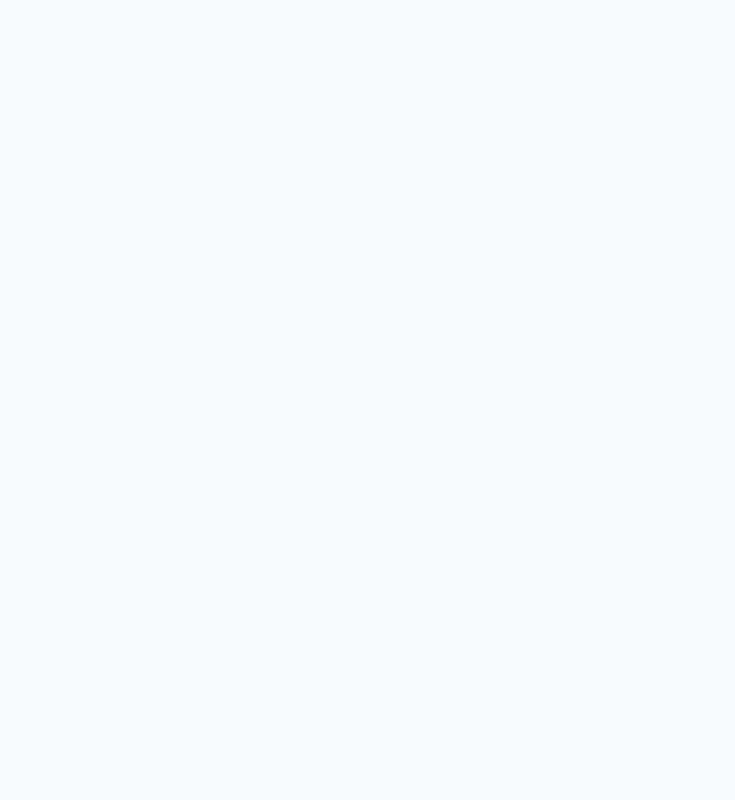
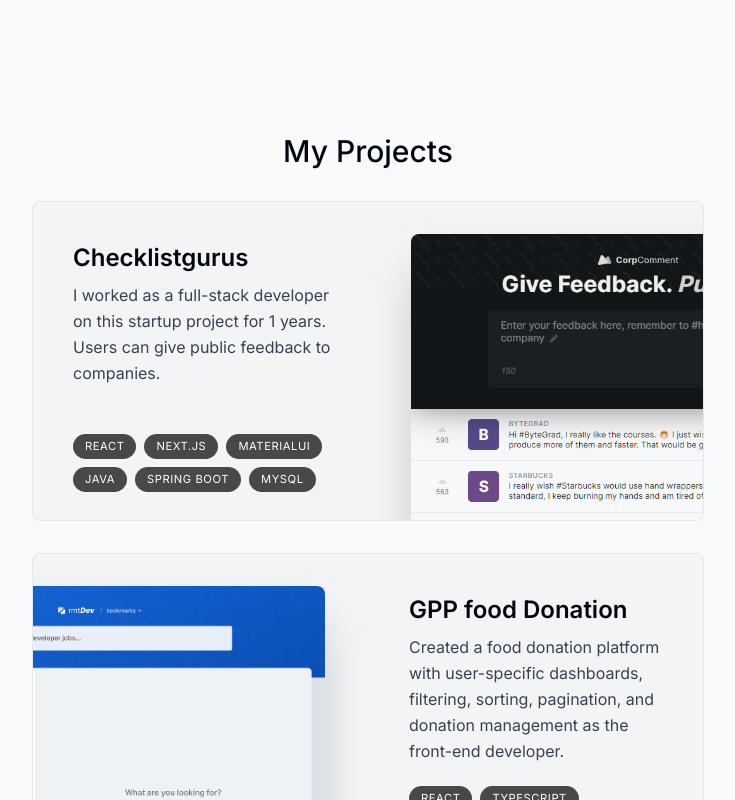
Before and after one commit to Parm-S/portfolio, a Next.js app: page / in a window 1280 px wide. Shown: the part 1160-1960 px from the top of the page, without its empty margins (272-1007 px from the left). Before the commit the page ends 1293 px from the top, so only its background shows below. Built offline with nearby package versions, Linux system fonts and the light colour scheme.

Commit message:
added project section

```diff
--- a/app/layout.tsx
+++ b/app/layout.tsx
@@ -17,7 +17,7 @@
   children: React.ReactNode;
 }>) {
   return (
-    <html lang="en">
+    <html lang="en" className="!scroll-smooth">
       <body className={` ${inter.className} bg-gray-50 text-gray-950 relative h-screen pt-28 sm:pt-36`}>
         <div className="bg-[#fbe2e3] absolute top-[-6rem] -z-10  right-[11rem] h-[31.25rem] w-[31.25rem] rounded-full blur-[10rem] sm:w-[68.75rem]"></div>
         <div className="bg-[#dbd7fb] absolute top-[-1rem] -z-10 left-[-35rem] h-[31.25rem] w-[50rem] rounded-full blur-[10rem] sm:w-[68.75rem] md:left-[-33rem] lg:left-[-28rem] xl:left-[-15rem] 2xl:left-[-5rem]"></div>
--- a/app/page.tsx
+++ b/app/page.tsx
@@ -1,5 +1,6 @@
 import About from "@/components/About";
 import Intro from "@/components/Intro";
+import Project from "@/components/Project";
 import SectionDivider from "@/components/SectionDivider";
 
 export default function Home() {
@@ -8,6 +9,7 @@
       <Intro />
       <SectionDivider />
       <About />
+      <Project />
     </main>
   );
 }
--- a/components/About/About.tsx
+++ b/components/About/About.tsx
@@ -8,10 +8,12 @@
 const About = () => {
   return (
     <motion.section
-      className="mb-28 max-w-[45rem] text-center leading-8 sm:mb-40"
+      className="mb-28 max-w-[45rem] text-center leading-8
+       sm:mb-40 scroll-m-28"
       initial={{ opacity: 0, y: 100 }}
       animate={{ opacity: 1, y: 0 }}
       transition={{ delay: 0.175 }}
+      id="about"
     >
       <SectionHeading>About Me</SectionHeading>
       <p className="mb-3">
--- a/components/Intro/Intro.tsx
+++ b/components/Intro/Intro.tsx
@@ -15,7 +15,7 @@
 
 const Intro = () => {
   return (
-    <section className="mb-28 max-w-[50rem] text-center sm:mb:0">
+    <section id="home" className="mb-28 max-w-[50rem] text-center sm:mb:0 scroll-mt-[100rem]">
       <div className="flex items-center justify-center">
         <div className="relative">
           <motion.div
--- /dev/null
+++ b/components/Project/Project.tsx
@@ -0,0 +1,29 @@
+
+
+import React from "react";
+
+
+import SectionHeading from "../SectionHeading";
+import { projectsData } from "@/lib/data";
+
+import ProjectCard from "./ProjectCard";
+
+const Project = () => {
+  return (
+    <section
+     id="projects"
+     className="scroll-m-28"
+    >
+      <SectionHeading>My Projects</SectionHeading>
+      <div>
+        {projectsData.map((project) => (
+          <React.Fragment key={project.title}>
+            <ProjectCard {...project} />
+          </React.Fragment>
+        ))}
+      </div>
+    </section>
+  );
+};
+
+export default Project;
--- /dev/null
+++ b/components/Project/ProjectCard.tsx
@@ -0,0 +1,86 @@
+"use client";
+
+import React from "react";
+
+import { projectsData } from "@/lib/data";
+import Image from "next/image";
+import { motion, useScroll, useTransform } from "framer-motion";
+
+type ProjectCardProps = (typeof projectsData)[number];
+
+const ProjectCard = ({
+  title,
+  description,
+  tags,
+  imageUrl,
+}: ProjectCardProps) => {
+  const ref = React.useRef<HTMLDivElement>(null);
+
+  const { scrollYProgress } = useScroll({
+    target: ref,
+    offset: ["0 1", "1.33 1"],
+  });
+
+  const scrollProgress = useTransform(scrollYProgress, [0, 1], [0.5, 1]);
+  const opacityProgress = useTransform(scrollYProgress, [0, 1], [0.6, 1]);
+
+  return (
+    <motion.div
+      ref={ref}
+      style={{
+        scale: scrollProgress,
+        opacity: opacityProgress,
+      }}
+      className="group mb-3 sm:mb-8 last:mb-0"
+    >
+      <section
+        className=" bg-gray-100 max-w-[42rem]
+                 border border-black/5 rounded-lg overflow-hidden
+                  sm:pr-8 sm:h-[20rem]  relative
+                hover:bg-gray-200 transition
+  "
+      >
+        <div
+          className="pt-4 pb-7 px-5 sm:pl-10 sm:pr-2 sm:pt-10 sm:max-w-[50%]
+     flex flex-col h-full even:pl-12
+     group-even:ml-[21rem]
+     "
+        >
+          <h3 className="text-2xl font-semibold">{title}</h3>
+          <p className="text-gray-700 mt-2 leading-relaxed">{description}</p>
+          <ul className=" flex flex-wrap mt-4 gap-2 sm:mt-auto">
+            {tags.map((tag, index) => (
+              <li
+                key={index}
+                className="bg-black/[0.7] px-3 py-1 text-[0.7rem] uppercase tracking-wider text-white rounded-full"
+              >
+                {tag}
+              </li>
+            ))}
+          </ul>
+        </div>
+        <Image
+          src={imageUrl}
+          alt={"Project worked on"}
+          quality={90}
+          className="absolute top-8 -right-40  w-[28.25rem] rounded-t-lg shadow-2xl
+      trasnsition
+      group-hover:scale-[1.04]
+      group-hover:-translate-x-3
+      group-hover:-translate-y-3
+      group-hover:rotate-2
+
+      group-even:group-hover:translate-x-3
+      group-even:group-hover:translate-y-3
+      group-even:group-hover:rotate-2
+
+      group-even:right-[initial]
+      group-even:-left-40
+      "
+        />
+      </section>
+    </motion.div>
+  );
+};
+
+export default ProjectCard;
--- /dev/null
+++ b/components/Project/index.ts
@@ -0,0 +1,3 @@
+import Project from "./Project";
+
+export default Project;
--- a/components/SectionHeading/SectionHeading.tsx
+++ b/components/SectionHeading/SectionHeading.tsx
@@ -5,7 +5,7 @@
 };
 
 const SectionHeading = ({ children } : SectionHeadingProps) => (
-  <h2 className="text-3xl font-medium capitalize mb-8">
+  <h2 className="text-3xl font-medium capitalize mb-8 text-center">
     {children}
   </h2>
 );
--- a/lib/data.ts
+++ b/lib/data.ts
@@ -63,7 +63,7 @@
   {
     title: "GPP food Donation",
     description:
-      "Food donation platform. I was the front-end developer. It has features like filtering, sorting, pagination ,Create donation , accept donation and manage different dashboard for different type of users. ",
+      "Created a food donation platform with user-specific dashboards, filtering, sorting, pagination, and donation management as the front-end developer.",
     tags: ["React", "TypeScript", "Tailwind", "Redux","firebase"],
     imageUrl: rmtdevImg,
   },
```
